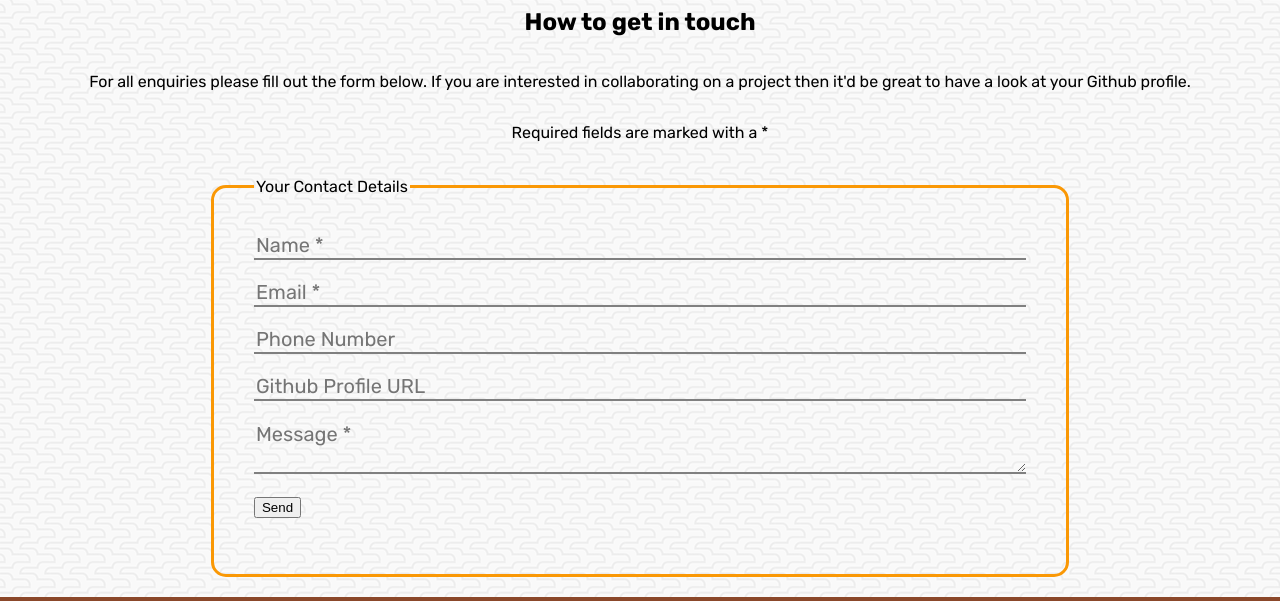
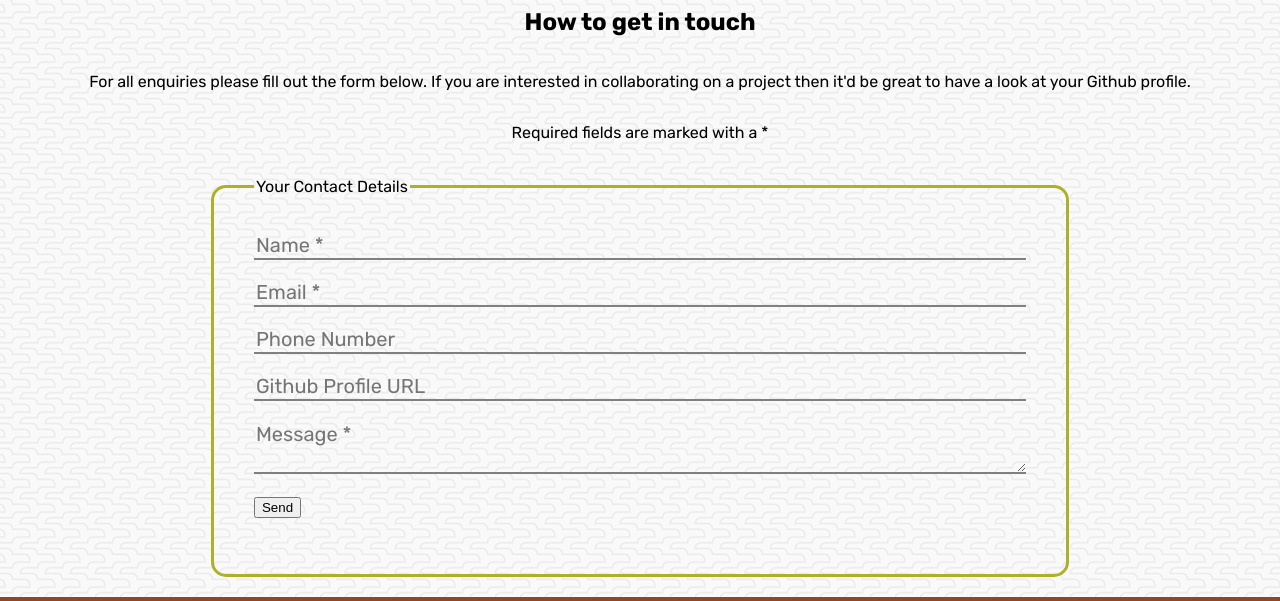
Before and after one commit to billymorrison/my-portfolio, a plain HTML site: page contact.html in a window 1280 px wide. Shown: the part 89-690 px from the top of the page. Drawn offline with Linux system fonts and the light colour scheme.

Commit message:
changed color on contact page

```diff
--- a/styles/styles.css
+++ b/styles/styles.css
@@ -201,15 +201,11 @@ footer a {
     }
 }
 
-form {
-
-}
-
 fieldset {
     border-radius: 15px;
     padding: 20px 40px 40px 40px;
     margin-bottom: 20px;
-    border: 3px solid var(--theme-2);
+    border: 3px solid var(--theme-1);
 }
 
 form ul {
```
